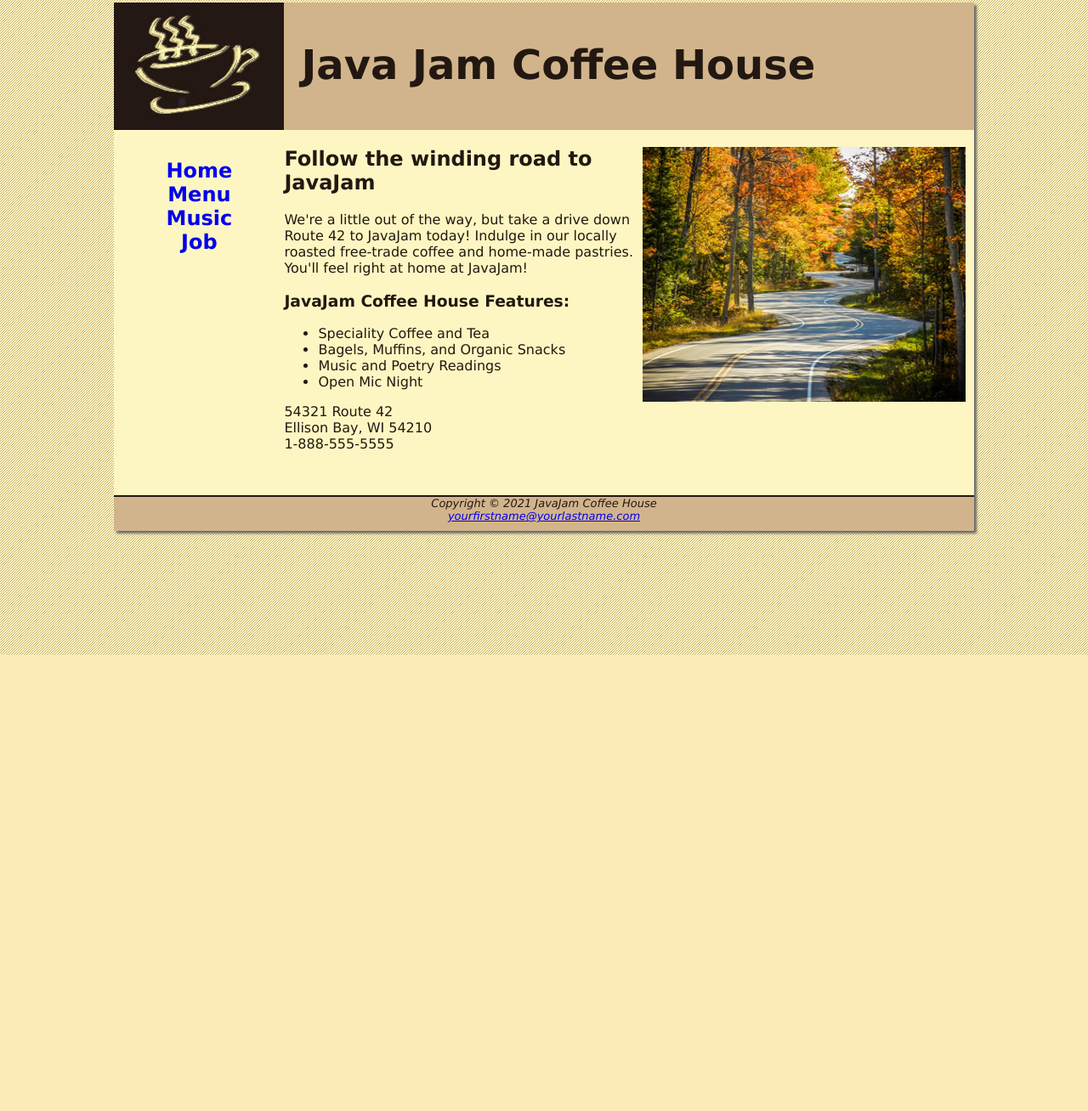
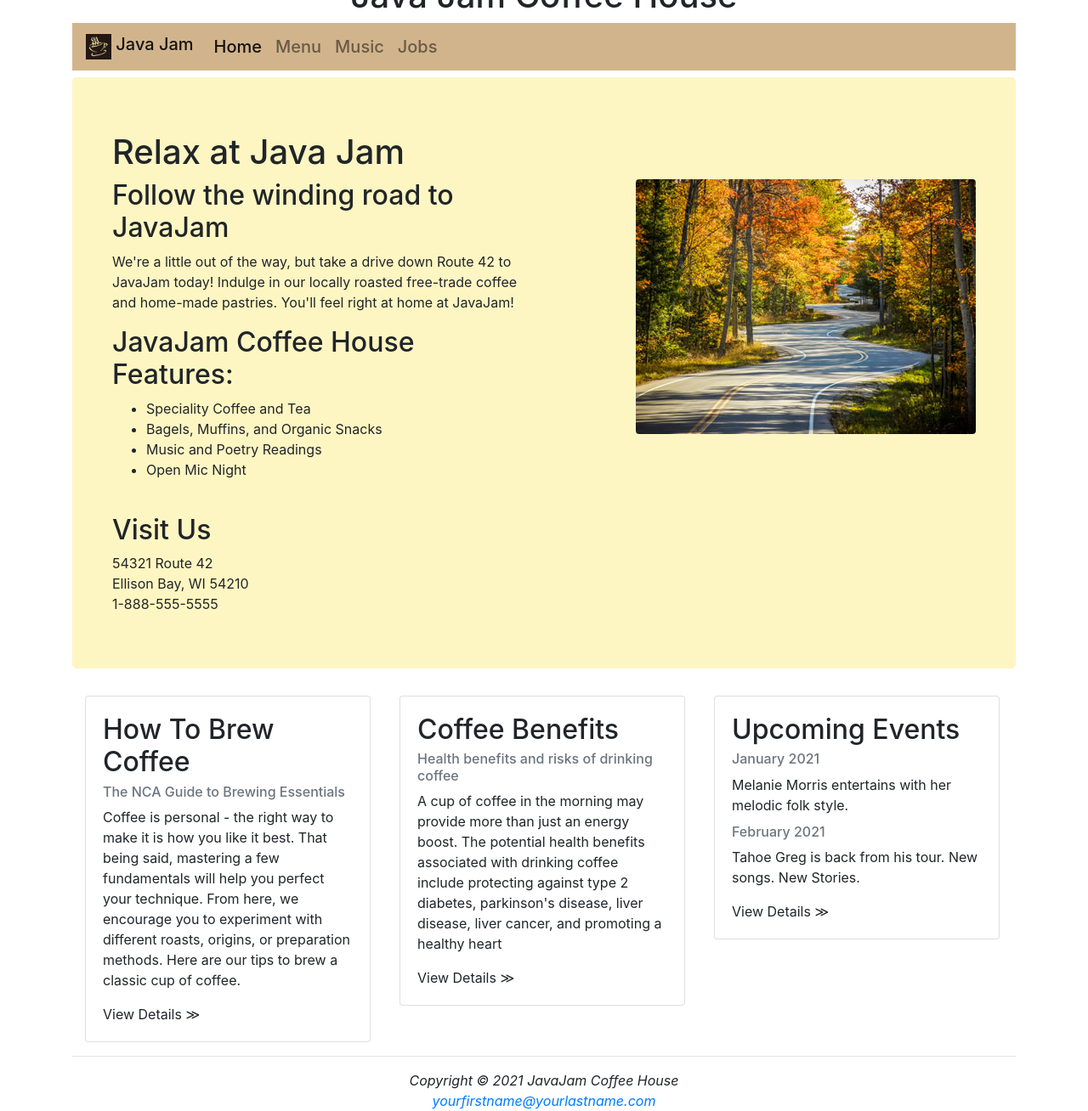
Before and after one commit to fahadthakur/JavaJam, a plain HTML site: page index.html in a window 1280 px wide. Shown: the part 29-1337 px from the top of the page at 85% size. Before the commit the page ends 800 px from the top, so only its background shows below. Drawn offline with nearby package versions, Linux system fonts and the light colour scheme.

Commit message:
bootstrap to index page

```diff
--- a/index.html
+++ b/index.html
@@ -2,43 +2,112 @@
 <html>
     <head>
         <title>Java Jam Coffee House</title>
-        <link rel="stylesheet" href="javajam.css">
+        <meta charset="utf-8">
+        <meta name="viewport" content="width=device-width, initial-scale=1, shrink-to-fit=no">
+        <link rel="stylesheet" href="https://cdn.jsdelivr.net/npm/bootstrap@4.6.0/dist/css/bootstrap.min.css" integrity="sha384-B0vP5xmATw1+K9KRQjQERJvTumQW0nPEzvF6L/Z6nronJ3oUOFUFpCjEUQouq2+l" crossorigin="anonymous">
     </head>
     <body>
-        <div id="wrapper">
+        <div class="container">
             <header>
-                <h1>Java Jam Coffee House</h1>
+               <h1 class="text-center">Java Jam Coffee House</h1>
             </header>
-            <nav>
-                <ul>
-                    <li><a href="index.html">Home</a></li>
-                    <li><a href="menu.html">Menu</a></li>
-                    <li><a href="Music.html">Music</a></li>
-                    <li><a href="jobs.html">Job</a></li>
-                </ul>
+                <nav class="navbar navbar-expand-lg navbar-light h5" style="background-color: #D2B48C;">
+                    <a class="navbar-brand" href="index.html">
+                        <img src="javajamlogo.jpg" width="30" height="30" class="d-inline-block align-top" alt="">
+                        Java Jam
+                    </a>
+                    <button class="navbar-toggler" type="button" data-toggle="collapse" data-target="#navbarTogglerDemo02" aria-controls="navbarTogglerDemo02" aria-expanded="false" aria-label="Toggle navigation">
+                        <span class="navbar-toggler-icon"></span>
+                    </button>
+                    <div class="collapse navbar-collapse" id="navbarTogglerDemo02">
+                        <div class="navbar-nav">
+                            <a class="nav-link active" href="index.html">Home</a>
+                            <a class="nav-link" href="menu.html">Menu</a>
+                            <a class="nav-link" href="music.html">Music</a>
+                            <a class="nav-link" href="jobs.html">Jobs</a>
+                        </div>
+                    </div>
 
                 </nav>
+
+            <div class="jumbotron" style="background-color: #FEF6C2;">
                 <main>
-                    <img src="windingroad.jpg" alt="Winding road through the woods" width="400" height="300" align="right">
+                    <div class="container">
+                        <div class="row">
+                            <div class="col">
+                                <h1>Relax at Java Jam</h1>
+                            </div>
+                        </div>
+                        <div class="row">
+                            <div class="col">
                                 <h2>Follow the winding road to JavaJam</h2>
                                 <p>We're a little out of the way, but take a drive down Route 42 to JavaJam today! Indulge in our locally roasted
                                 free-trade coffee and home-made pastries. You'll feel right at home at JavaJam!</p>
-                    <h3>JavaJam Coffee House Features:</h3>
+                                <h2>JavaJam Coffee House Features:</h2>
                                 <ul>
                                     <li>Speciality Coffee and Tea</li>
                                     <li>Bagels, Muffins, and Organic Snacks</li>
                                     <li>Music and Poetry Readings</li>
                                     <li>Open Mic Night</li>
                                 </ul>
+                                <br>
+                                <h2>Visit Us</h2>
                                 <div>54321 Route 42 <br>
                                     Ellison Bay, WI 54210 <br>
                                     1-888-555-5555
-                    </div> <br>
+                                </div>
+                            </div>
+                            <div class="col">
+                                <img src="windingroad.jpg" class = "img-fluid rounded float-right" alt="Winding road through the woods" width="400" height="300">
+                            </div>
+                        </div>
+                    </div>
                 </main>
-                <footer>
+            </div>
+            <div class="container">
+                <div class="row align-items-start">
+                    <div class="col">
+                        <div class="card" style="width: 21rem;">
+                            <div class="card-body">
+                              <h2 class="card-title">How To Brew Coffee</25>
+                              <h6 class="card-subtitle mb-2 text-muted">The NCA Guide to Brewing Essentials</h6>
+                              <p class="card-text">Coffee is personal - the right way to make it is how you like it best. That being said, mastering a few fundamentals will help you perfect your technique. From here, we encourage you to experiment with different roasts, origins, or preparation methods. Here are our tips to brew a classic cup of coffee.</p>
+                              <a href="#" class="card-link text-body">View Details &#8811;</a>
+                            </div>
+                          </div>
+                    </div>
+                    <div class="col">
+                        <div class="card" style="width: 21rem;">
+                            <div class="card-body">
+                              <h2 class="card-title">Coffee Benefits</h2>
+                              <h6 class="card-subtitle mb-2 text-muted">Health benefits and risks of drinking coffee</h6>
+                              <p class="card-text">A cup of coffee in the morning may provide more than just an energy boost. The potential health benefits associated with drinking coffee include protecting against type 2 diabetes, parkinson's disease, liver disease, liver cancer, and promoting a healthy heart</p>
+                              <a href="#" class="card-link text-body">View Details &#8811;</a>
+                            </div>
+                        </div>
+                    </div>
+                    <div class="col">
+                        <div class="card" style="width: 21rem;">
+                            <div class="card-body">
+                              <h2 class="card-title">Upcoming Events</h2>
+                              <h6 class="card-subtitle mb-2 text-muted">January 2021</h6>
+                              <p class="card-text">Melanie Morris entertains with her melodic folk style.</p>
+                              <h6 class="card-subtitle mb-2 text-muted">February 2021</h6>
+                              <p class="card-text">Tahoe Greg is back from his tour. New songs. New Stories.</p>
+                              <a href="#" class="card-link text-body">View Details &#8811;</a>
+                            </div>
+                        </div>
+                    </div>
+                </div>
+            </div>
+                <hr>
+                <footer class="container text-center font-italic">
                     Copyright &#169; 2021 JavaJam Coffee House <br>
                     <a href="yourfirstname@yourlastname.com">yourfirstname@yourlastname.com</a>
                 </footer>
         </div>
+
+        <script src="https://code.jquery.com/jquery-3.5.1.slim.min.js" integrity="sha384-DfXdz2htPH0lsSSs5nCTpuj/zy4C+OGpamoFVy38MVBnE+IbbVYUew+OrCXaRkfj" crossorigin="anonymous"></script>
+        <script src="https://cdn.jsdelivr.net/npm/bootstrap@4.6.0/dist/js/bootstrap.bundle.min.js" integrity="sha384-Piv4xVNRyMGpqkS2by6br4gNJ7DXjqk09RmUpJ8jgGtD7zP9yug3goQfGII0yAns" crossorigin="anonymous"></script>
     </body>
 </html>
```
Lines whose indentation alone changed are shown as unchanged.
